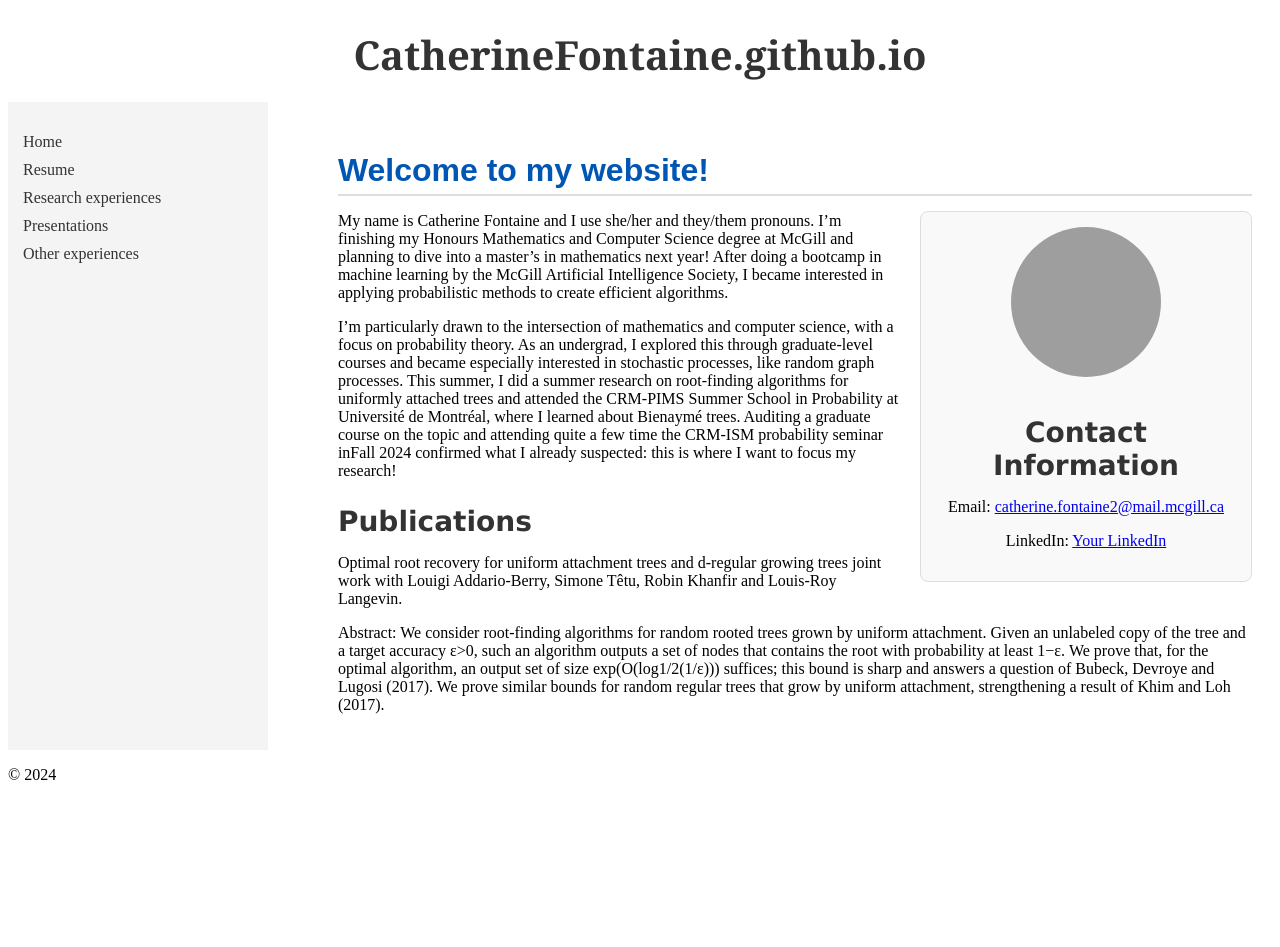
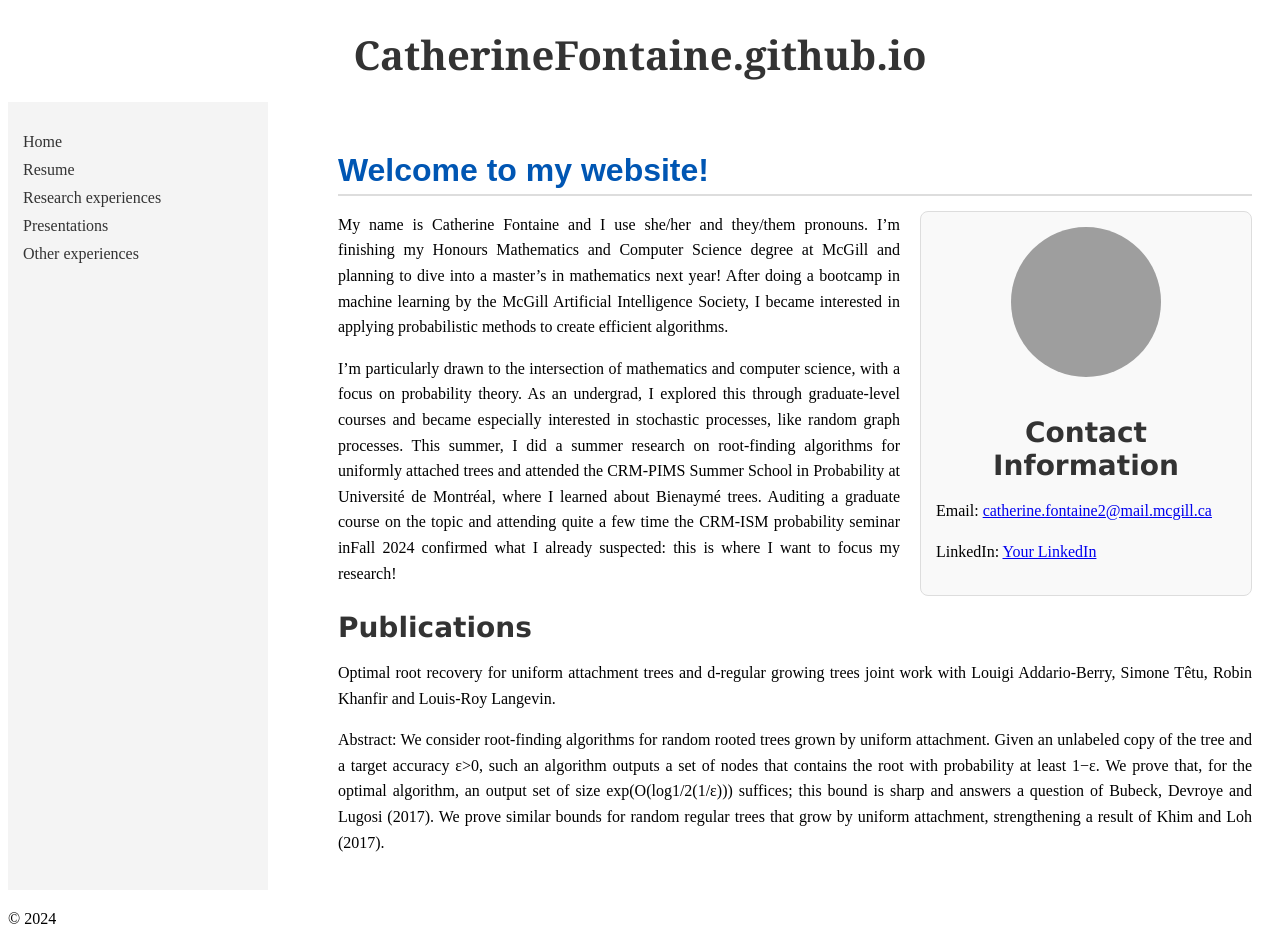
Before and after one commit to CatherineFontaine/CatherineFontaine.github.io, a Jekyll site: the page built from index.md, in a window 1280 px wide. Built offline with Jekyll 4.4.1, drawn with Linux system fonts in a browser that asks for light colours; before the commit the page ends 900 px from its top, so only the background shows below that; grey boxes are pictures that could not be loaded.

Commit message:
Update style.css

```diff
--- a/assets/css/style.css
+++ b/assets/css/style.css
@@ -60,6 +60,11 @@
     display: table;
     clear: both;
 }
+p {
+    text-align: justify;
+    line-height: 1.6;
+    margin-bottom: 15px;
+}
 
 h1 {
     font-size: 2.5em; /* Larger font size */
```
